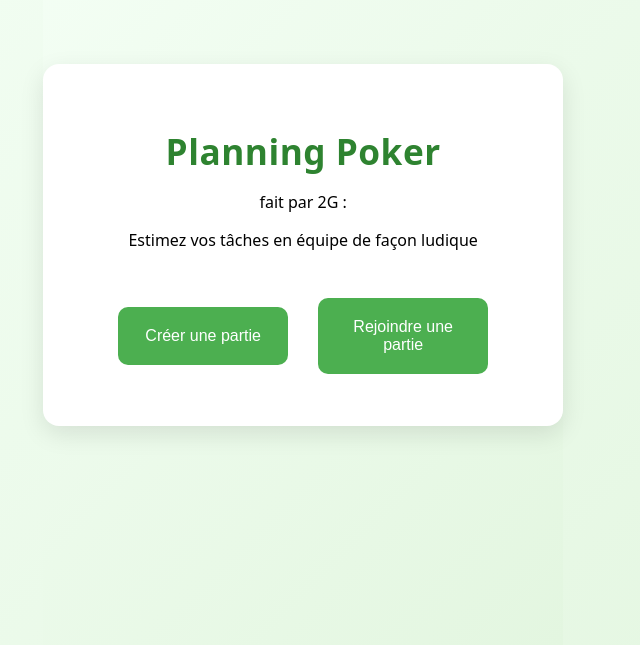
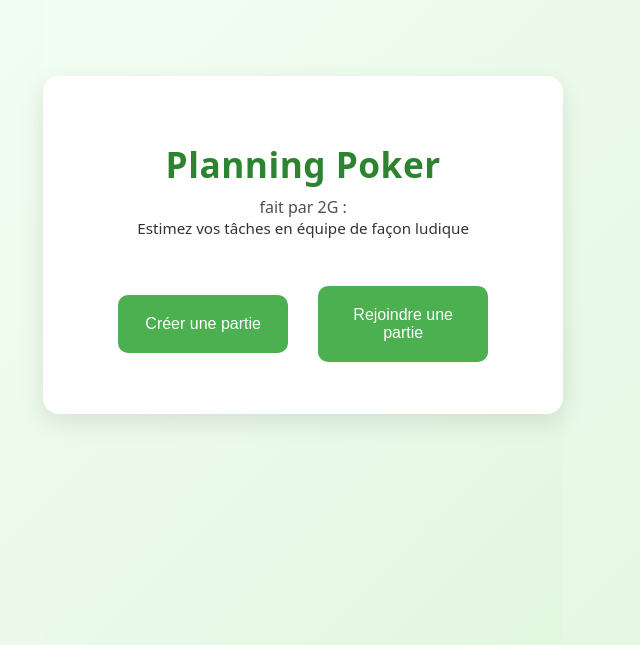
Before and after one commit to ggratchev/PlanningPoker, a React (Vite) app in the folder frontend/: page / in a window 1280 px wide. Shown: the part 155-800 px from the top of the page, without its empty margins (337-977 px from the left). Built offline with nearby package versions, Linux system fonts and the light colour scheme.

Commit message:
Fixed the texts styles.

```diff
--- a/frontend/src/App.css
+++ b/frontend/src/App.css
@@ -34,6 +34,22 @@ body, html {
   font-weight: 600;
 }
 
+.auteur {
+  margin: 0;
+  color: #4f4f4f;
+  font-size: 1rem;
+  font-weight: 500;
+  text-align: center;
+}
+
+.description {
+  color: #333;
+  font-size: 0.95rem;
+  text-align: center;
+  margin-top: 0px;
+  line-height: 1.4;
+}
+
 .bouton_principal {
     padding: 20px;
     border-radius: 10px;
--- a/frontend/src/App.tsx
+++ b/frontend/src/App.tsx
@@ -19,7 +19,7 @@ function App() {
           Planning Poker
         </h1>
         <p className="auteur">fait par 2G :</p>
-        <p>
+        <p className="description">
           Estimez vos tâches en équipe de façon ludique
         </p>
       </div>
```
